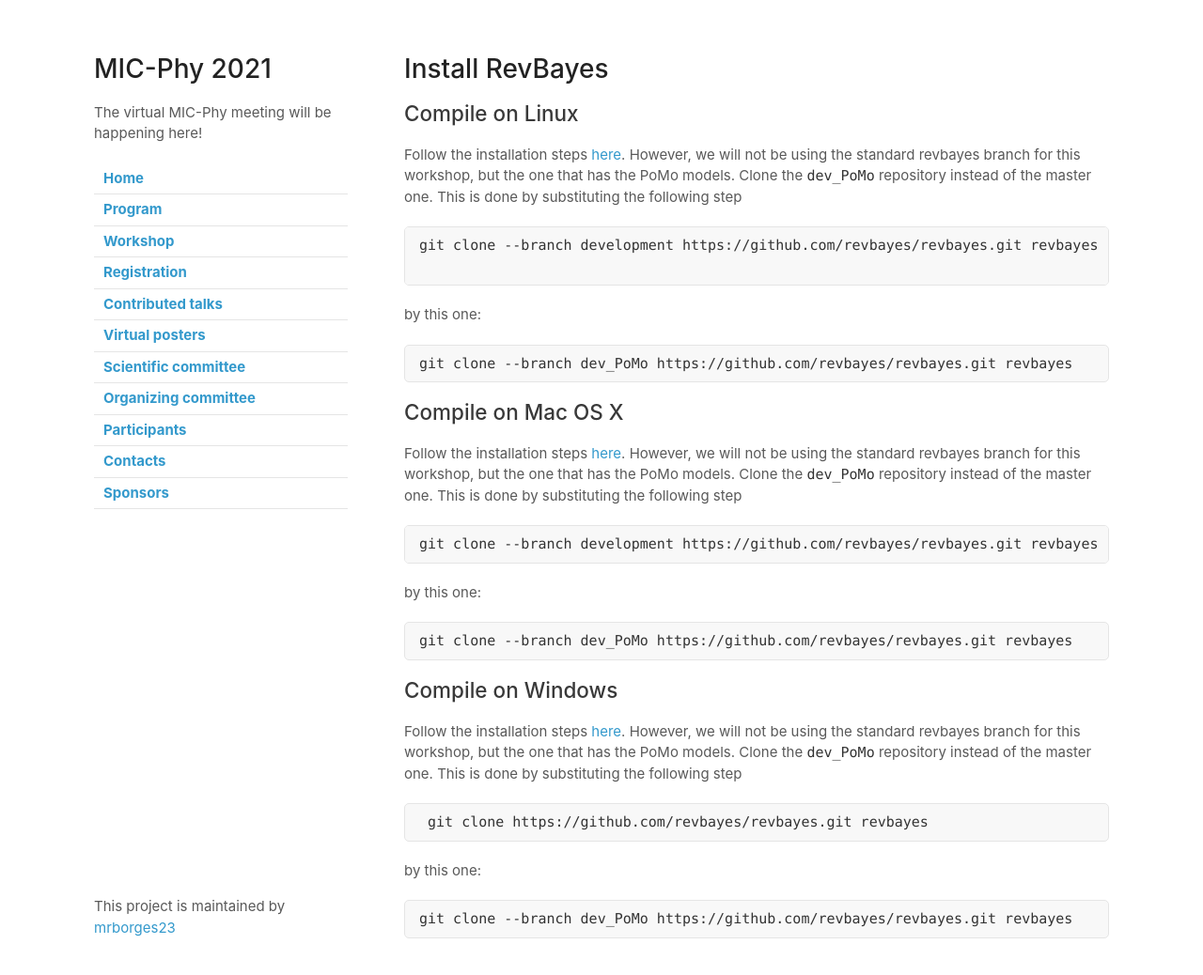
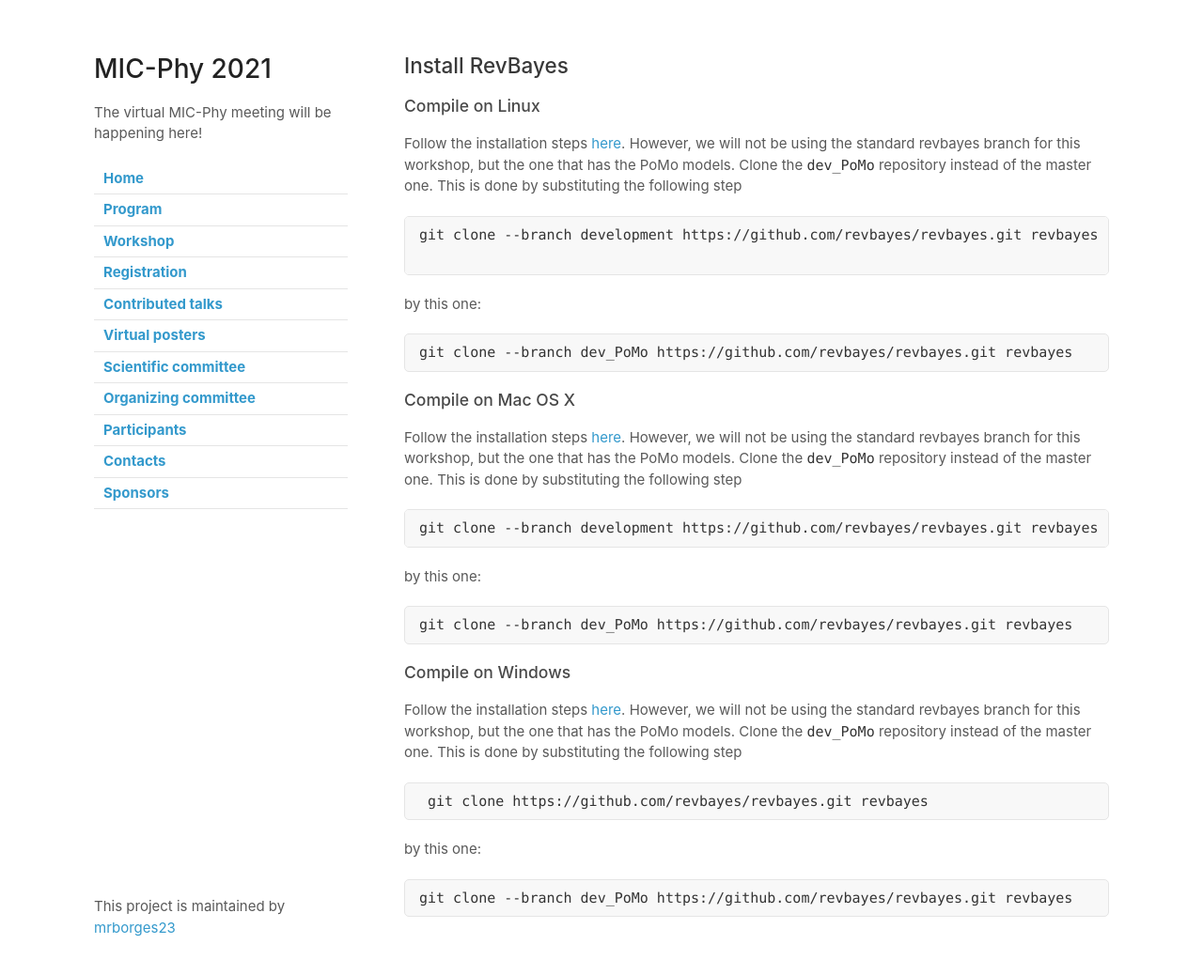
Before and after one commit to mrborges23/micphy2021, a Jekyll site: the page built from revbayes.md, in a window 1280 px wide and 1069 px high. Shown: the top 1038 px of the window at 94% size. Built offline with Jekyll 4.4.1, drawn with Linux system fonts in a browser that asks for light colours; our own code applies the rules of GitHub Pages for plain Markdown files.

````diff
--- a/revbayes.md
+++ b/revbayes.md
@@ -1,6 +1,6 @@
-# Install RevBayes
+## Install RevBayes
 
-## Compile on Linux
+### Compile on Linux
 
 Follow the installation steps [here](https://revbayes.github.io/compile-linux). However, we will not be using the standard revbayes branch for this workshop, but the one that has the PoMo models. Clone the ```dev_PoMo``` repository instead of the master one. This is done by substituting the following step
 
@@ -15,7 +15,7 @@ by this one:
 git clone --branch dev_PoMo https://github.com/revbayes/revbayes.git revbayes
 ```
 
-## Compile on Mac OS X
+### Compile on Mac OS X
 
 Follow the installation steps [here](https://revbayes.github.io/compile-osx). However, we will not be using the standard revbayes branch for this workshop, but the one that has the PoMo models. Clone the ```dev_PoMo``` repository instead of the master one. This is done by substituting the following step
 
@@ -31,7 +31,7 @@ git clone --branch dev_PoMo https://github.com/revbayes/revbayes.git revbayes
 
 
 
-## Compile on Windows
+### Compile on Windows
 
 Follow the installation steps [here](https://revbayes.github.io/compile-windows). However, we will not be using the standard revbayes branch for this workshop, but the one that has the PoMo models. Clone the ```dev_PoMo``` repository instead of the master one. This is done by substituting the following step
 
````
Also changed, not shown: workshop.md (+1 -1 lines).
